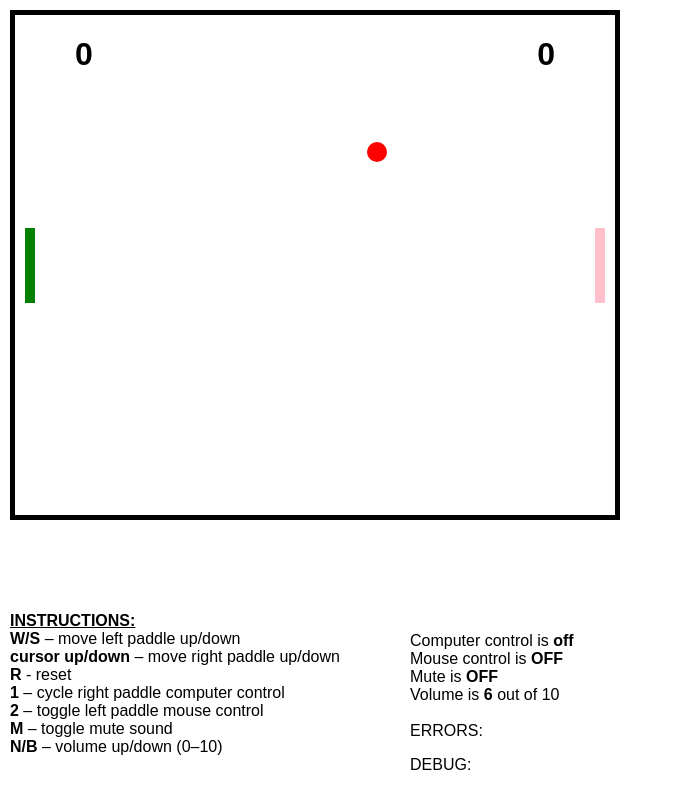
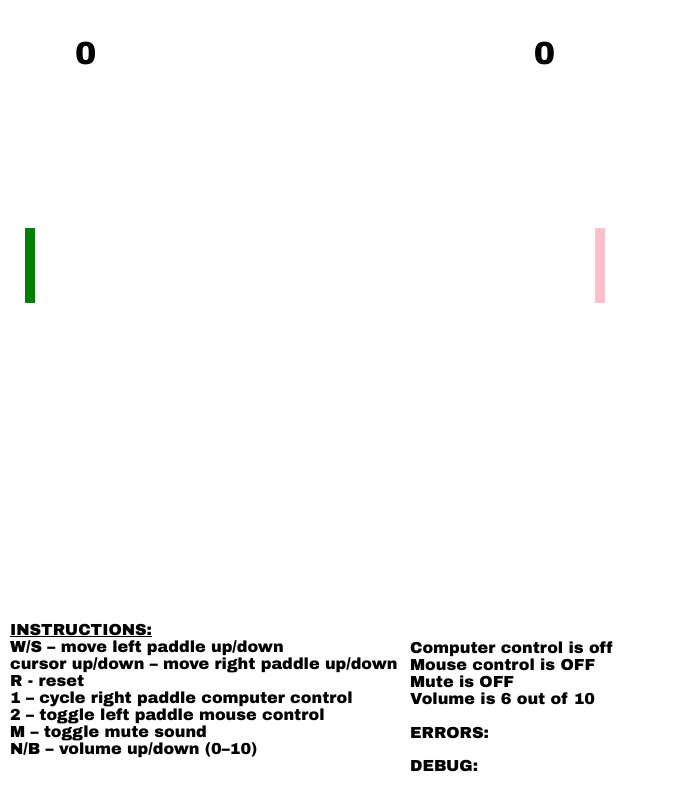
Before and after one commit to itschayli/itschayli.github.io, a plain HTML site: page index.html in a window 1280 px wide. Shown: the whole page, without its empty margins (0-673 px from the left). Drawn offline with Linux system fonts and the light colour scheme; no server answers.

Commit message:
Update pong-styles.css

```diff
--- a/pong-styles.css
+++ b/pong-styles.css
@@ -4,14 +4,14 @@ Feel free to play with things like color or font
 */
 
 html,
-body, black {
+body {
   padding: 0;
   margin: 0;
 }
 
 #game {
   margin: 10px;
-  border: 5px solid black;
+  border: 5px solid white;
   left: 0;
   position: absolute;
 }
@@ -32,7 +32,7 @@ body, black {
   bottom: 0;
   position: absolute;
   margin: 10px;
-  font-family: Arial, Helvetica, sans-serif;
+  font-family: Arial Black, Helvetica, sans-serif;
 }
 
 #errors-debug {
@@ -41,7 +41,7 @@ body, black {
   position: absolute;
   margin: 10px;
   padding-left: 400px;
-  font-family: Arial, Helvetica, sans-serif;
+  font-family: Arial Black, Helvetica, sans-serif;
 }
 
 #errors {
@@ -74,7 +74,7 @@ body, black {
 .ball {
   width: 20px;
   height: 20px;
-  background-color: red;
+  background-color: light blue;
   border-radius: 10px;
   position: absolute;
   left: 50px;
@@ -83,7 +83,7 @@ body, black {
 
 .score {
   position: absolute;
-  font-family: Arial, Helvetica, sans-serif;
+  font-family: Arial Black, Helvetica, sans-serif;
   top: 0;
 }
 
```
